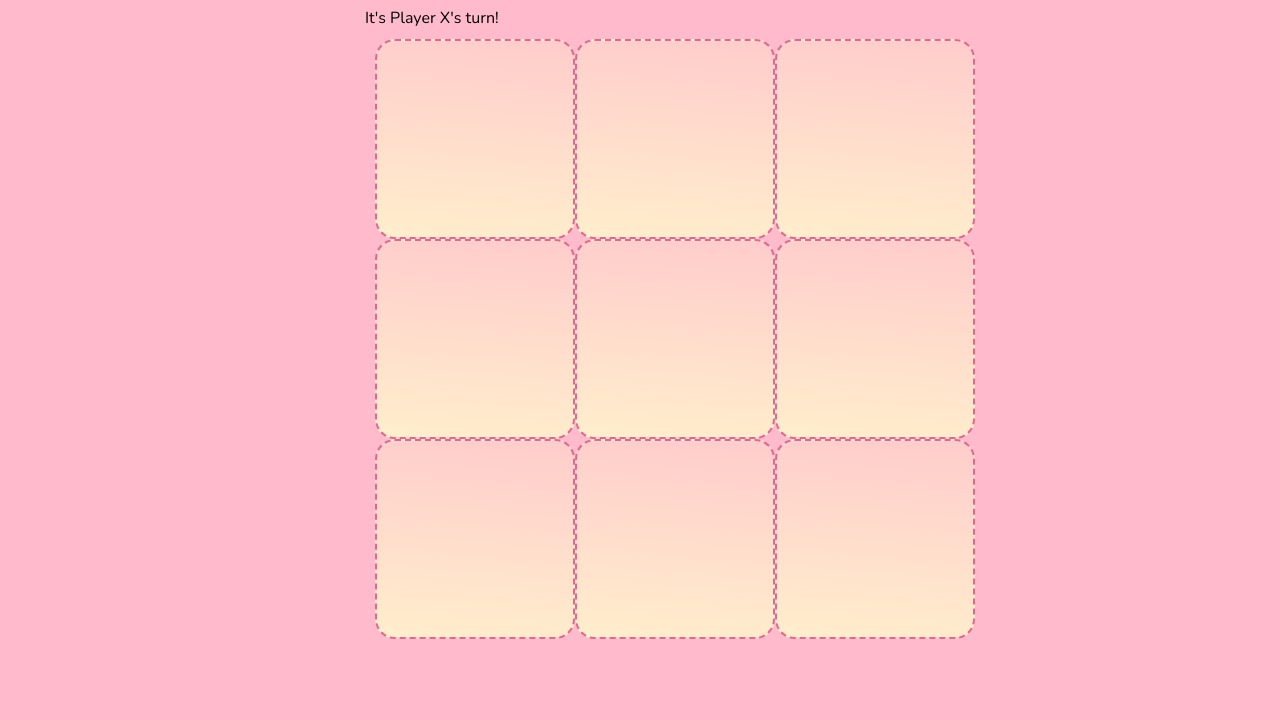
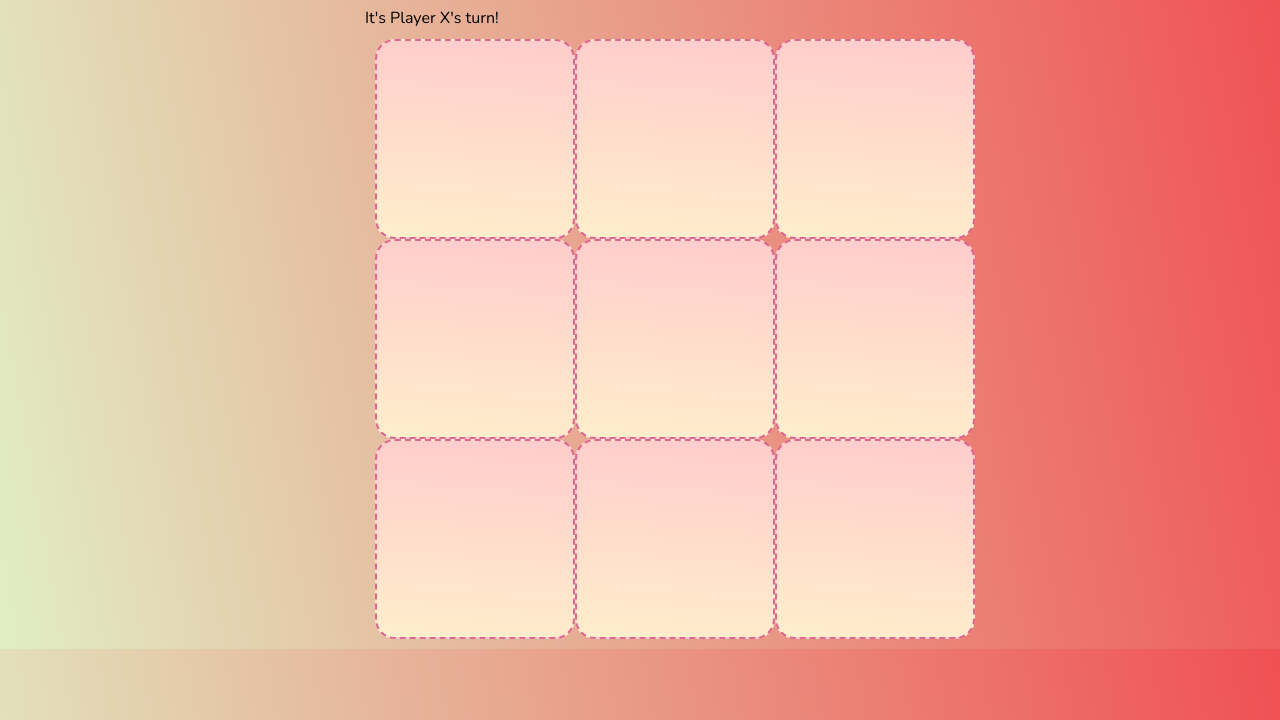
Before and after one commit to SandraBayabos/tictactoe-js-sept2019, a plain HTML site: page index.html in a window 1280 px wide. Shown: the part 80-800 px from the top of the page. Drawn offline with nearby package versions, Linux system fonts and the light colour scheme.

Commit message:
added styling

```diff
--- a/style.css
+++ b/style.css
@@ -1,7 +1,7 @@
 body {
   width: 550px;
   margin: 0 auto;
-  background: #ffbbcc;
+  background: linear-gradient(80deg, #e1eec3, #f05053);
   font-family: "Nunito", sans-serif;
 }
 
@@ -20,10 +20,10 @@ h1 {
   background-color: rgba(255, 255, 255, 0.8);
   border: 2px dashed #dd6892;
   padding: 20px;
-  font-size: 30px;
+  font-size: 100pt;
   text-align: center;
   height: auto;
   border-radius: 20px;
-  color: #14868c;
+  color: #7303c0;
   background-image: -webkit-linear-gradient(85.2deg, #ffeecc, #ffcccc);
 }
```
